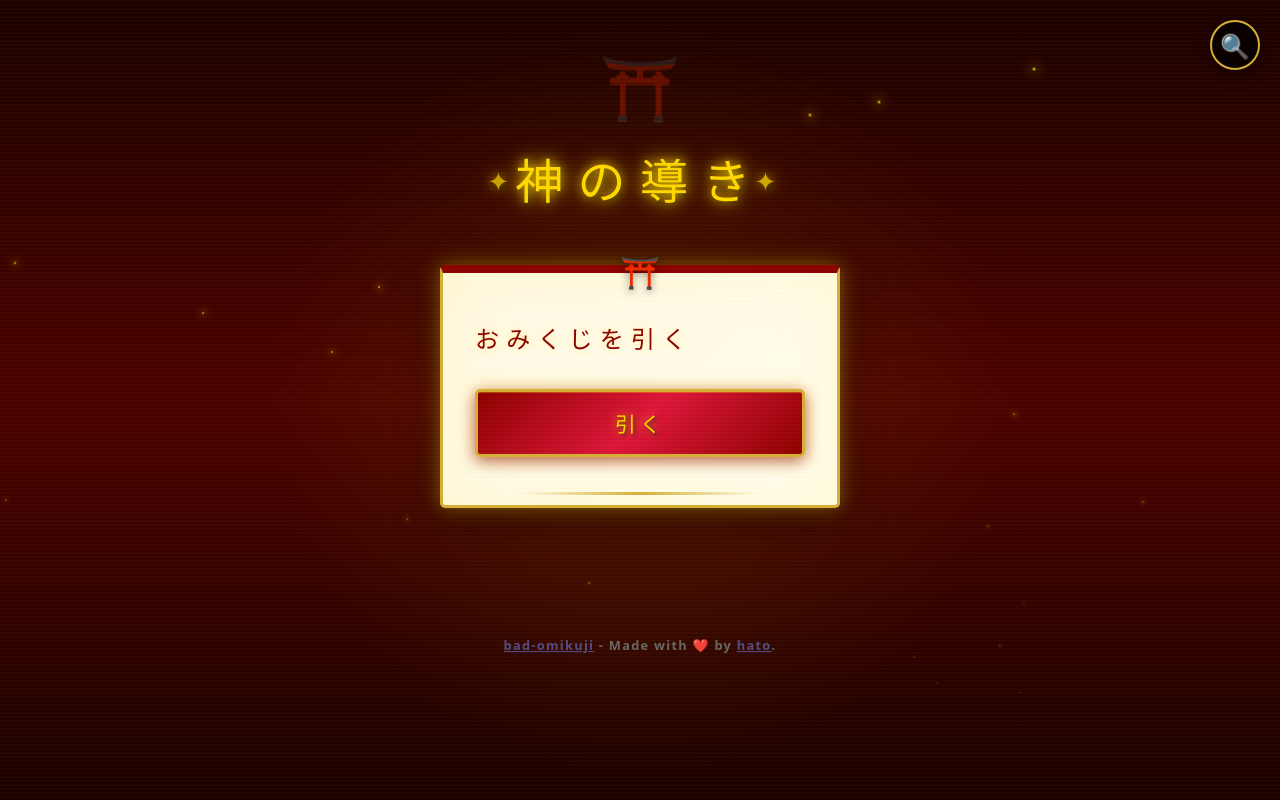
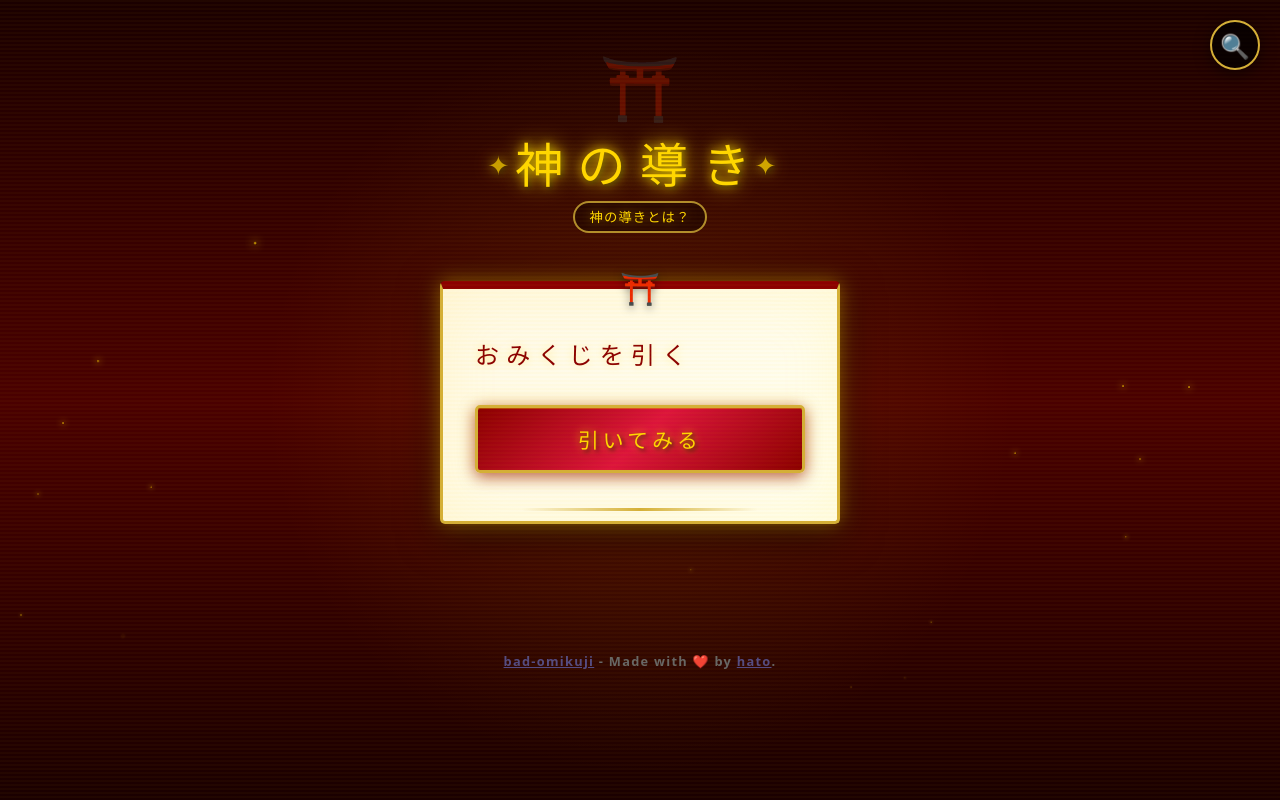
Before and after one commit to hato810424/bad-omikuji, a React (Vite) app: page / in a window 1280 px wide. Built offline with nearby package versions, Linux system fonts and the light colour scheme.

Commit message:
add: このおみくじについての説明を追加

```diff
--- a/src/App.css
+++ b/src/App.css
@@ -79,10 +79,17 @@
   }
 }
 
+.title-container {
+  margin-bottom: 3rem;
+  display: flex;
+  flex-direction: column;
+  align-items: center;
+  text-align: center;
+}
+
 .title {
   font-size: 3rem;
   color: #ffd700;
-  margin-bottom: 3rem;
   text-shadow:
     0 0 10px rgba(255, 215, 0, 0.8),
     0 0 20px rgba(255, 215, 0, 0.6),
@@ -119,6 +126,104 @@
 @keyframes sparkle {
   0%, 100% { opacity: 1; transform: translateY(-50%) scale(1); }
   50% { opacity: 0.5; transform: translateY(-50%) scale(1.2); }
+}
+
+/* aboutボタン */
+.about {
+  margin: 0 auto;
+  padding: 0.3rem 0.9rem;
+  border-radius: 999px;
+  border: 2px solid rgba(212, 175, 55, 0.8);
+  background: rgba(0, 0, 0, 0.35);
+  color: #ffd700;
+  cursor: pointer;
+  font-weight: bold;
+  letter-spacing: 0.08em;
+  text-shadow: 0 0 12px rgba(255, 215, 0, 0.45);
+  backdrop-filter: blur(8px);
+  transition: transform 0.2s, background 0.2s, border-color 0.2s;
+}
+
+.about:hover {
+  transform: translateY(-1px);
+  background: rgba(0, 0, 0, 0.55);
+  border-color: rgba(255, 215, 0, 0.95);
+}
+
+.about:active {
+  transform: translateY(0);
+}
+
+/* モーダル */
+.modal-overlay {
+  position: fixed;
+  inset: 0;
+  display: flex;
+  align-items: center;
+  justify-content: center;
+  padding: 20px;
+  background: rgba(0, 0, 0, 0.7);
+  backdrop-filter: blur(6px);
+  z-index: 10000;
+}
+
+.modal {
+  width: min(560px, 100%);
+  background: linear-gradient(135deg, #fff9e6 0%, #fffef0 100%);
+  border-radius: 12px;
+  border: 3px solid #d4af37;
+  box-shadow:
+    0 0 30px rgba(255, 215, 0, 0.35),
+    0 16px 60px rgba(0, 0, 0, 0.7),
+    inset 0 0 60px rgba(255, 215, 0, 0.12);
+  padding: 22px 20px 18px;
+  position: relative;
+}
+
+.modal-close {
+  position: absolute;
+  top: 10px;
+  right: 10px;
+  width: 40px;
+  height: 40px;
+  border-radius: 999px;
+  border: 2px solid rgba(212, 175, 55, 0.85);
+  background: rgba(0, 0, 0, 0.15);
+  color: #8b0000;
+  font-size: 1.6rem;
+  line-height: 1;
+  cursor: pointer;
+}
+
+.modal-title {
+  margin: 0 0 12px;
+  color: #8b0000;
+  letter-spacing: 0.1em;
+  text-shadow: 0 0 18px rgba(255, 215, 0, 0.35);
+}
+
+.modal-text {
+  margin: 0;
+  color: #2b1a1a;
+  line-height: 1.8;
+  font-weight: bold;
+}
+
+.modal-actions {
+  display: flex;
+  justify-content: flex-end;
+  margin-top: 18px;
+}
+
+.modal-ok {
+  padding: 0.7rem 1.2rem;
+  border-radius: 10px;
+  border: 2px solid #d4af37;
+  background: linear-gradient(135deg, #8b0000 0%, #dc143c 50%, #8b0000 100%);
+  color: #ffd700;
+  font-weight: bold;
+  cursor: pointer;
+  letter-spacing: 0.08em;
 }
 
 .omikuji-box {
--- a/src/App.tsx
+++ b/src/App.tsx
@@ -1,4 +1,4 @@
-import { useState, useRef, useEffect } from 'react'
+import { useState, useRef, useEffect, useMemo } from 'react'
 import './App.css'
 import { results, luckyItems } from './data'
 import html2canvas from 'html2canvas'
@@ -23,8 +23,19 @@ function App() {
   const [currentLuckyItem, setCurrentLuckyItem] = useState<LuckyItem | null>(null)
   const [debugMode, setDebugMode] = useState(false)
   const [showSharePopup, setShowSharePopup] = useState(false)
+  const [isAboutOpen, setIsAboutOpen] = useState(false)
   const shareRef = useRef<HTMLDivElement>(null)
   const shareButtonRef = useRef<HTMLButtonElement>(null)
+
+  const particles = useMemo(
+    () =>
+      Array.from({ length: 20 }, () => ({
+        left: `${Math.random() * 100}%`,
+        animationDelay: `${Math.random() * 5}s`,
+        animationDuration: `${5 + Math.random() * 5}s`,
+      })),
+    []
+  )
 
   const drawOmikuji = () => {
     setIsDrawing(true)
@@ -100,6 +111,15 @@ function App() {
     }
   }, [hasDrawn])
 
+  useEffect(() => {
+    if (!isAboutOpen) return
+    const onKeyDown = (e: KeyboardEvent) => {
+      if (e.key === 'Escape') setIsAboutOpen(false)
+    }
+    window.addEventListener('keydown', onKeyDown)
+    return () => window.removeEventListener('keydown', onKeyDown)
+  }, [isAboutOpen])
+
   const shareToInstagram = async () => {
     if (!shareRef.current) return
 
@@ -166,16 +186,43 @@ function App() {
         </div>
       )}
 
+      {/* about（ジョークアプリ告知）モーダル */}
+      {isAboutOpen && (
+        <div className="modal-overlay" onClick={() => setIsAboutOpen(false)} role="presentation">
+          <div
+            className="modal"
+            role="dialog"
+            aria-modal="true"
+            aria-labelledby="about-modal-title"
+            onClick={(e) => e.stopPropagation()}
+          >
+            <button className="modal-close" onClick={() => setIsAboutOpen(false)} aria-label="閉じる">
+              ×
+            </button>
+            <h2 className="modal-title" id="about-modal-title">神の導きとは？</h2>
+            <p className="modal-text">
+              「神の導き」こと<a href='https://github.com/hato810424/bad-omikuji'>bad-omikuji</a>は、常に大凶が出てバカ煽り散らかされるジョークアプリです。
+            </p>
+            <div className="modal-actions">
+              <button className="modal-ok" onClick={() => setIsAboutOpen(false)}>閉じる</button>
+            </div>
+          </div>
+        </div>
+      )}
+
       <div className="particles">
-        {[...Array(20)].map((_, i) => (
+        {particles.map((style, i) => (
           <div key={i} className="particle" style={{
-            left: `${Math.random() * 100}%`,
-            animationDelay: `${Math.random() * 5}s`,
-            animationDuration: `${5 + Math.random() * 5}s`
+            left: style.left,
+            animationDelay: style.animationDelay,
+            animationDuration: style.animationDuration
           }} />
         ))}
       </div>
-      {!isDrawing && <h1 className="title">神の導き</h1>}
+      {!isDrawing && <div className="title-container">
+        <h1 className="title">神の導き</h1>
+        {!hasDrawn && <button className="about" onClick={() => setIsAboutOpen(true)}>神の導きとは？</button>}
+      </div>}
 
       {!hasDrawn && !isDrawing && (
         <>
@@ -184,7 +231,7 @@ function App() {
               <p className="box-text">おみくじを引く</p>
             </div>
             <button className="draw-button" onClick={drawOmikuji}>
-              引く
+              引いてみる
             </button>
           </div>
           <div className="copyright initial-screen">
```
